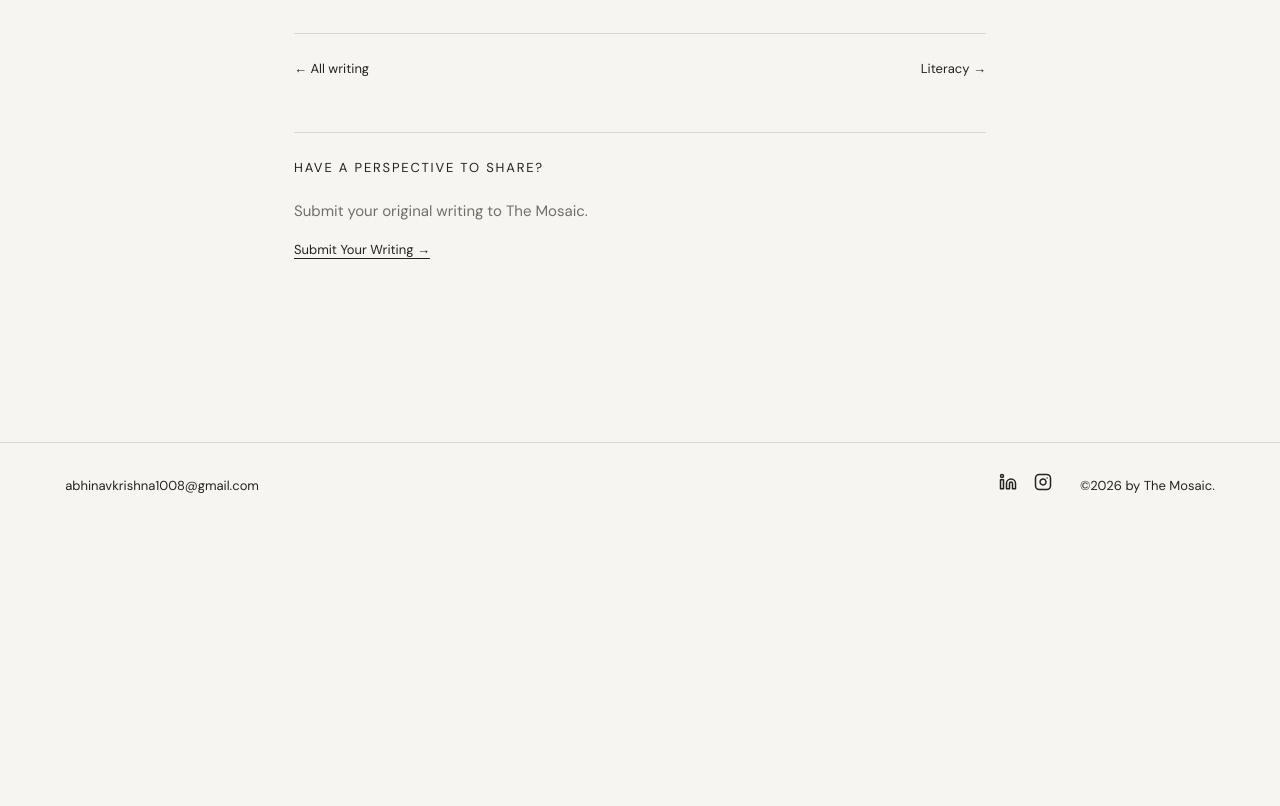
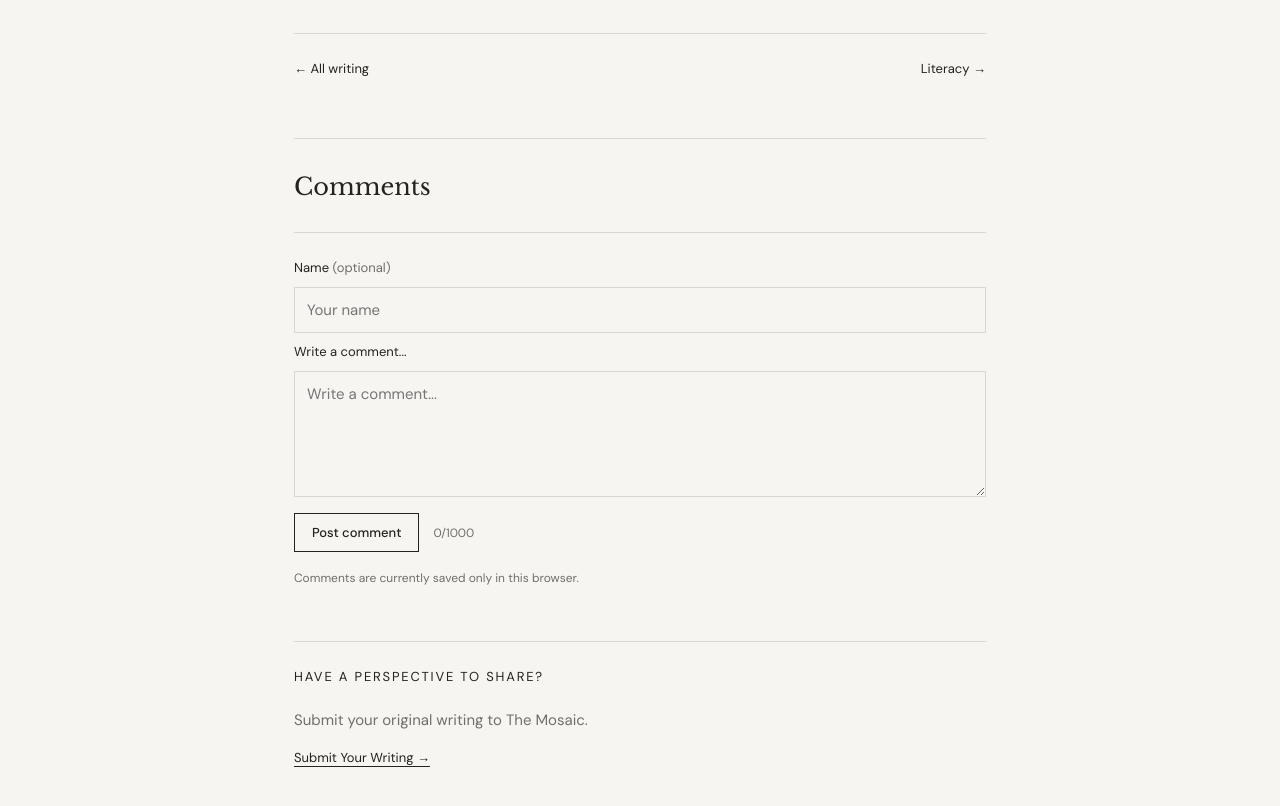
Before and after one commit to AbhinavRamakrishnan1/the-mosaic-website, a Next.js app: page /blog/invisible-disabilities in a window 1280 px wide. Shown: the part 2260-3066 px from the top of the page. Before the commit the page ends 2794 px from the top, so only its background shows below. Built offline with nearby package versions, Linux system fonts and the light colour scheme.

Commit message:
Add article comments section

```diff
--- a/app/blog/[slug]/page.tsx
+++ b/app/blog/[slug]/page.tsx
@@ -3,6 +3,7 @@ import type { Metadata } from 'next';
 import { notFound } from 'next/navigation';
 import { blogContent, blogPosts } from '@/data/blog';
 import { site } from '@/data/site';
+import { CommentsSection } from '@/components/CommentsSection';
 
 export function generateStaticParams() { return blogPosts.map(post => ({ slug: post.slug })); }
 
@@ -30,6 +31,7 @@ export default async function BlogPost({ params }: { params: Promise<{ slug: str
     <div className="essay-body">{paragraphs.map((paragraph, index) => <p key={`${post.slug}-${index}`}>{paragraph.replace(/\uFFFD/g, '’')}</p>)}</div>
     {post.pdfPage ? <p className="pdf-download"><a href={`/mosaic-editorials.pdf#page=${post.pdfPage}`}>Download the collected editorial PDF · page {post.pdfPage} →</a></p> : null}
     <nav className="story-navigation" aria-label="Story navigation"><div>{previous ? <Link href={`/blog/${previous.slug}`}>← {previous.title}</Link> : <Link href="/blog">← All writing</Link>}</div><div>{next ? <Link href={`/blog/${next.slug}`}>{next.title} →</Link> : <Link href="/blog">All writing →</Link>}</div></nav>
+    <CommentsSection slug={post.slug} />
     <section className="article-submit"><p className="eyebrow">Have a perspective to share?</p><p>Submit your original writing to The Mosaic.</p><a href={site.submissionUrl} target="_blank" rel="noreferrer">Submit Your Writing →</a></section>
   </article>;
 }
--- a/app/globals.css
+++ b/app/globals.css
@@ -109,6 +109,23 @@ main { min-height:60vh; }
 .article-submit { border-top:1px solid var(--line); margin-top:52px; padding-top:24px; }
 .article-submit p:not(.eyebrow) { margin:0 0 12px; color:var(--muted); }
 .article-submit a { font-size:13px; text-decoration:underline; text-underline-offset:4px; }
+.comments-section { border-top:1px solid var(--line); margin-top:58px; padding-top:28px; }
+.comments-section h2 { font-family:'Libre Baskerville',Georgia,serif; font-size:24px; font-weight:400; margin:0 0 24px; }
+.comments-form { border-top:1px solid var(--line); padding-top:24px; display:grid; gap:8px; }
+.comments-form label { font-size:13px; }
+.comments-form label span { color:var(--muted); }
+.comments-form input,.comments-form textarea { width:100%; border:1px solid var(--line); background:transparent; color:var(--ink); padding:12px; font:15px 'DM Sans',Arial,sans-serif; resize:vertical; }
+.comments-form textarea { min-height:120px; }
+.comments-actions { display:flex; align-items:center; gap:14px; margin-top:8px; }
+.comments-actions span { color:var(--muted); font-size:12px; }
+.comment-submit { border:1px solid var(--ink); background:transparent; color:var(--ink); padding:10px 17px; font:500 13px 'DM Sans',Arial,sans-serif; cursor:pointer; }
+.comment-submit:hover { background:var(--ink); color:var(--paper); }
+.comments-note,.comments-status { color:var(--muted); font-size:12px; margin:16px 0 0 !important; }
+.comments-status { color:var(--ink); }
+.comment-list { display:grid; gap:0; margin-top:28px; }
+.comment { border-top:1px solid var(--line); padding:18px 0; }
+.comment p { margin:0 0 6px; font-size:14px; line-height:1.7; }
+.comment .comment-author { font-weight:500; margin-bottom:4px; }
 .submission-note { color:var(--muted); font-size:13px !important; }
 .submit-guidance { border-top:1px solid var(--line); margin:22px 0 30px; padding-top:24px; }
 .submit-guidance h2 { margin:0 0 18px; }
--- /dev/null
+++ b/components/CommentsSection.tsx
@@ -0,0 +1,47 @@
+'use client';
+
+import { FormEvent, useEffect, useState } from 'react';
+
+type Comment = { id: number; name: string; body: string };
+
+export function CommentsSection({ slug }: { slug: string }) {
+  const [comments, setComments] = useState<Comment[]>([]);
+  const [name, setName] = useState('');
+  const [body, setBody] = useState('');
+  const [message, setMessage] = useState('');
+
+  useEffect(() => {
+    try {
+      const saved = window.localStorage.getItem(`mosaic-comments-${slug}`);
+      if (saved) setComments(JSON.parse(saved));
+    } catch {
+      setComments([]);
+    }
+  }, [slug]);
+
+  function submitComment(event: FormEvent<HTMLFormElement>) {
+    event.preventDefault();
+    const comment = { id: Date.now(), name: name.trim() || 'Anonymous', body: body.trim() };
+    if (!comment.body) return;
+    const nextComments = [...comments, comment];
+    setComments(nextComments);
+    window.localStorage.setItem(`mosaic-comments-${slug}`, JSON.stringify(nextComments));
+    setName('');
+    setBody('');
+    setMessage('Your comment was saved on this device.');
+  }
+
+  return <section className="comments-section" aria-labelledby="comments-title">
+    <h2 id="comments-title">Comments</h2>
+    <form className="comments-form" onSubmit={submitComment}>
+      <label htmlFor="comment-name">Name <span>(optional)</span></label>
+      <input id="comment-name" value={name} onChange={event => setName(event.target.value)} maxLength={80} placeholder="Your name" />
+      <label htmlFor="comment-body">Write a comment...</label>
+      <textarea id="comment-body" value={body} onChange={event => setBody(event.target.value)} maxLength={1000} rows={5} required placeholder="Write a comment..." />
+      <div className="comments-actions"><button className="comment-submit" type="submit">Post comment</button><span>{body.length}/1000</span></div>
+    </form>
+    <p className="comments-note">Comments are currently saved only in this browser.</p>
+    {message ? <p className="comments-status" role="status">{message}</p> : null}
+    {comments.length ? <div className="comment-list" aria-label="Posted comments">{comments.map(comment => <article className="comment" key={comment.id}><p className="comment-author">{comment.name}</p><p>{comment.body}</p></article>)}</div> : null}
+  </section>;
+}
```
